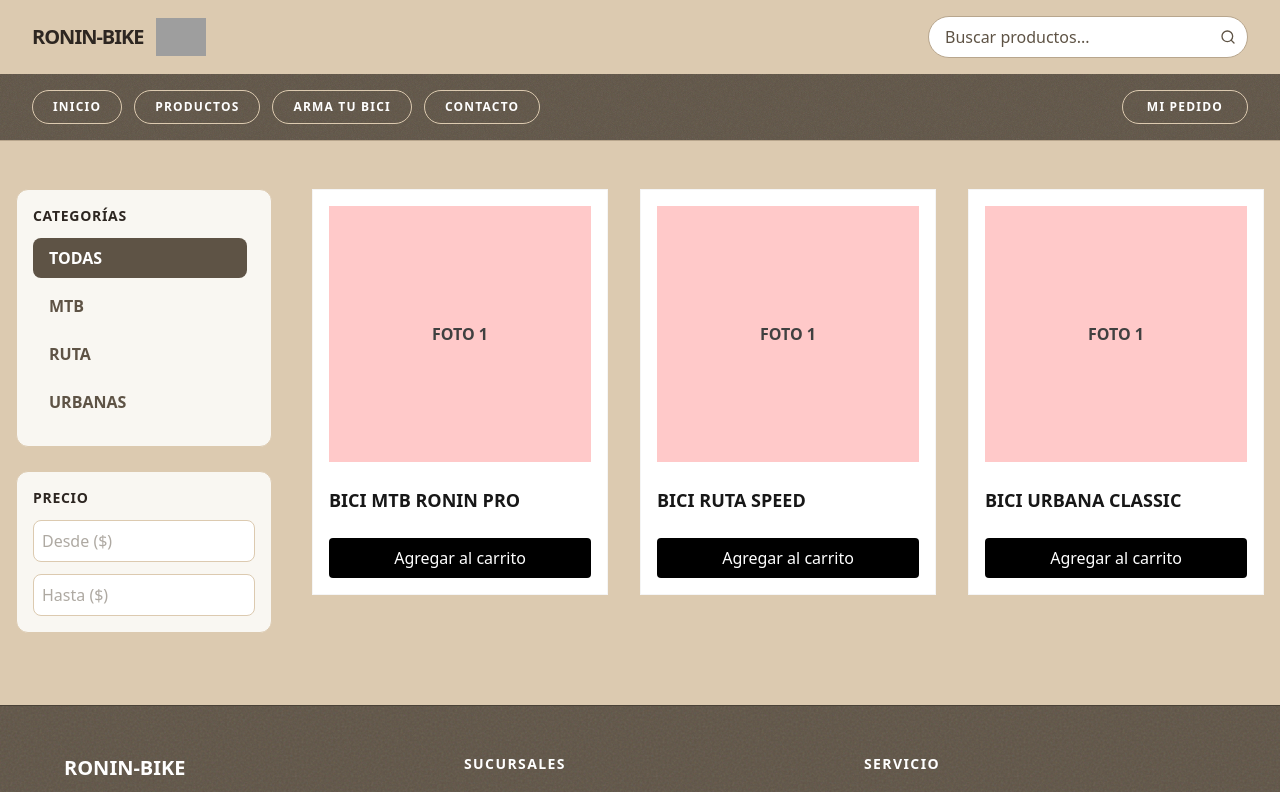
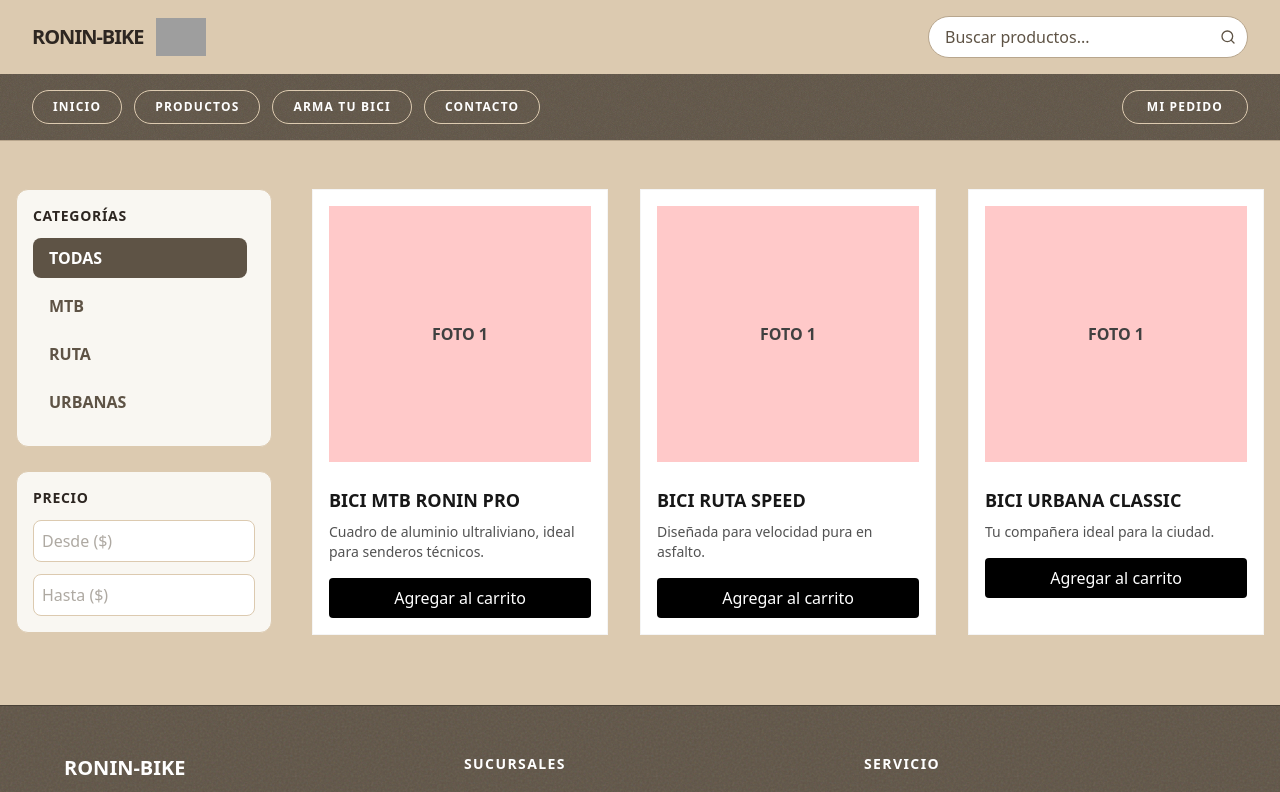
Before and after one commit to meracs2/ronin-bike, a Next.js app: page /productos in a window 1280 px wide. Shown: the top 792 px of the page. Built offline with nearby package versions, Linux system fonts and the light colour scheme; grey boxes are pictures that could not be loaded.

Commit message:
feat: agregar filtros de categoria y precio en la pagina de productos

```diff
--- a/app/productos/page.tsx
+++ b/app/productos/page.tsx
@@ -11,11 +11,13 @@ export default function ProductosPage() {
   const [precioMin, setPrecioMin] = useState('');
   const [precioMax, setPrecioMax] = useState('');
 
+  // Lógica para obtener categorías únicas automáticamente
   const categoriasUnicas = ['TODAS', ...Array.from(new Set(productos.map(p => p.categoria)))];
 
   // Lógica combinada: Filtra por categoría Y por rango de precio
   const productosFiltrados = productos.filter(p => {
     const cumpleCategoria = categoriaSeleccionada === 'TODAS' || p.categoria === categoriaSeleccionada;
+
     const min = precioMin === '' ? 0 : Number(precioMin);
     const max = precioMax === '' ? Infinity : Number(precioMax);
     const cumplePrecio = p.precio >= min && p.precio <= max;
@@ -26,6 +28,7 @@ export default function ProductosPage() {
   return (
     <main className="max-w-7xl mx-auto px-4 py-12 flex flex-col md:flex-row gap-10">
 
+      {/* SIDEBAR CON FILTROS */}
       <aside className="w-full md:w-64 shrink-0">
 
         {/* FILTRO 1: CATEGORÍAS */}
@@ -36,7 +39,9 @@ export default function ProductosPage() {
                 key={cat}
                 onClick={() => setCategoriaSeleccionada(cat)}
                 className={`w-full text-left px-4 py-2 rounded-lg font-bold transition-all ${
-                  categoriaSeleccionada === cat ? 'bg-[#5e5345] text-white' : 'text-[#5e5345] hover:bg-[#dccab0]'
+                  categoriaSeleccionada === cat
+                    ? 'bg-[#5e5345] text-white'
+                    : 'text-[#5e5345] hover:bg-[#dccab0]'
                 }`}
               >
                 {cat.toUpperCase()}
@@ -51,13 +56,13 @@ export default function ProductosPage() {
             <input
               type="number"
               placeholder="Desde ($)"
-              className="w-full p-2 rounded-lg border border-[#dccab0] bg-white text-[#5e5345]"
+              className="w-full p-2 rounded-lg border border-[#dccab0] bg-white text-[#5e5345] focus:outline-none focus:ring-2 focus:ring-[#5e5345]"
               onChange={(e) => setPrecioMin(e.target.value)}
             />
             <input
               type="number"
               placeholder="Hasta ($)"
-              className="w-full p-2 rounded-lg border border-[#dccab0] bg-white text-[#5e5345]"
+              className="w-full p-2 rounded-lg border border-[#dccab0] bg-white text-[#5e5345] focus:outline-none focus:ring-2 focus:ring-[#5e5345]"
               onChange={(e) => setPrecioMax(e.target.value)}
             />
           </div>
@@ -65,10 +70,18 @@ export default function ProductosPage() {
 
       </aside>
 
+      {/* GRILLA DE PRODUCTOS */}
       <section className="flex-1">
         <div className="grid grid-cols-1 sm:grid-cols-2 lg:grid-cols-3 gap-8">
           {productosFiltrados.map((prod) => (
-            <ProductCard key={prod.id} {...prod} cantidadFotos={2} />
+            <ProductCard
+              key={prod.id}
+              nombre={prod.nombre}
+              desc={prod.descripcion} // Corrección clave: mapeo de descripcion a desc
+              precio={prod.precio}
+              slug={prod.slug}
+              cantidadFotos={2}
+            />
           ))}
         </div>
       </section>
```
